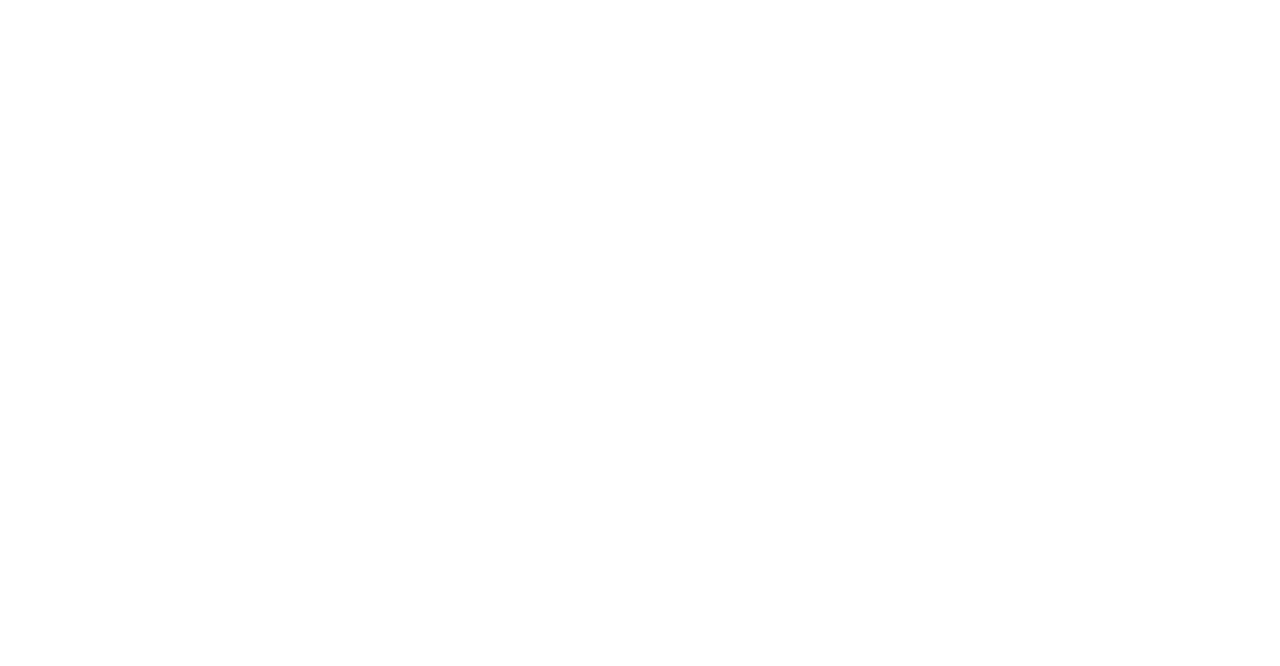
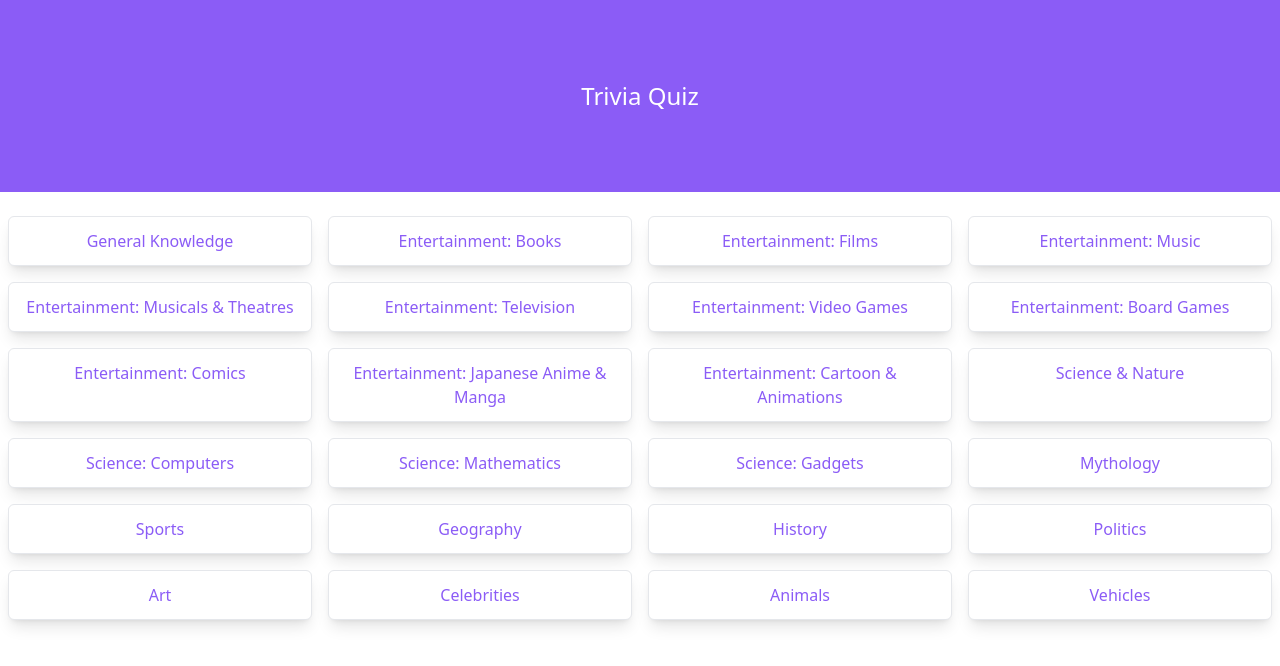
Before and after one commit to rnwathon/react-mini-projects, a React (Create React App) app: page /9-TriviaQuiz in a window 1280 px wide. Before the commit this address had no page. Shown: the top 666 px of the page. Built offline with nearby package versions, Linux system fonts and the light colour scheme.

Commit message:
feat(TriviaQuiz): add TriviaQuiz to the route

```diff
--- a/src/App.js
+++ b/src/App.js
@@ -9,6 +9,7 @@
 import ColorGenerator from './Pages/6-ColorGenerator';
 import TodoList from './Pages/7-TodoList';
 import Pokedex from './Pages/8-Pokedex';
+import TriviaQuiz from './Pages/9-TriviaQuiz';
 
 function App() {
   return (
@@ -22,6 +23,7 @@
       <Route path="/6-ColorGenerator" element={<ColorGenerator />} />
       <Route path="/7-TodoList" element={<TodoList />} />
       <Route path="/8-Pokedex" element={<Pokedex />} />
+      <Route path="/9-TriviaQuiz" element={<TriviaQuiz />} />
     </Routes>
   );
 }
```
